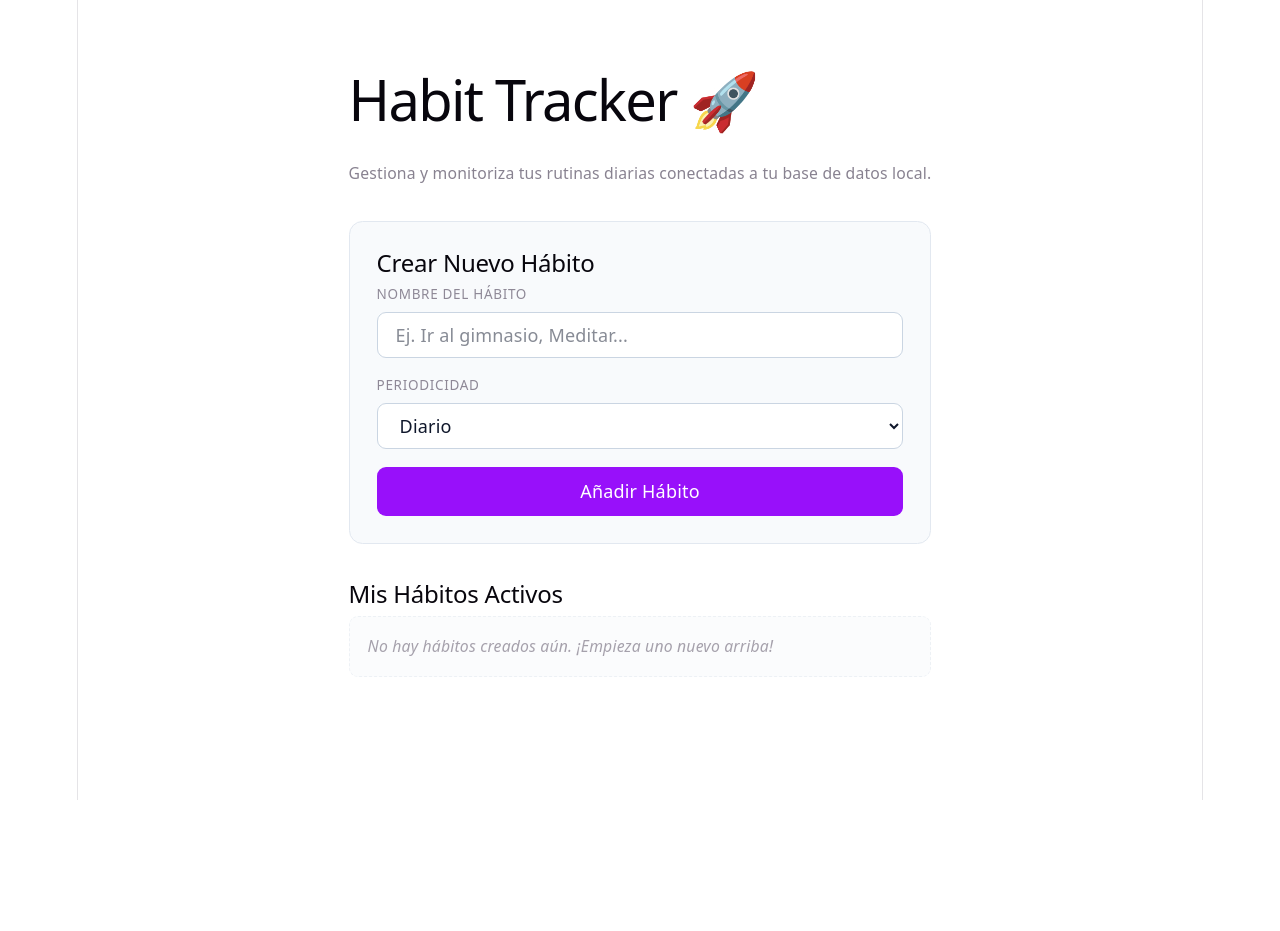
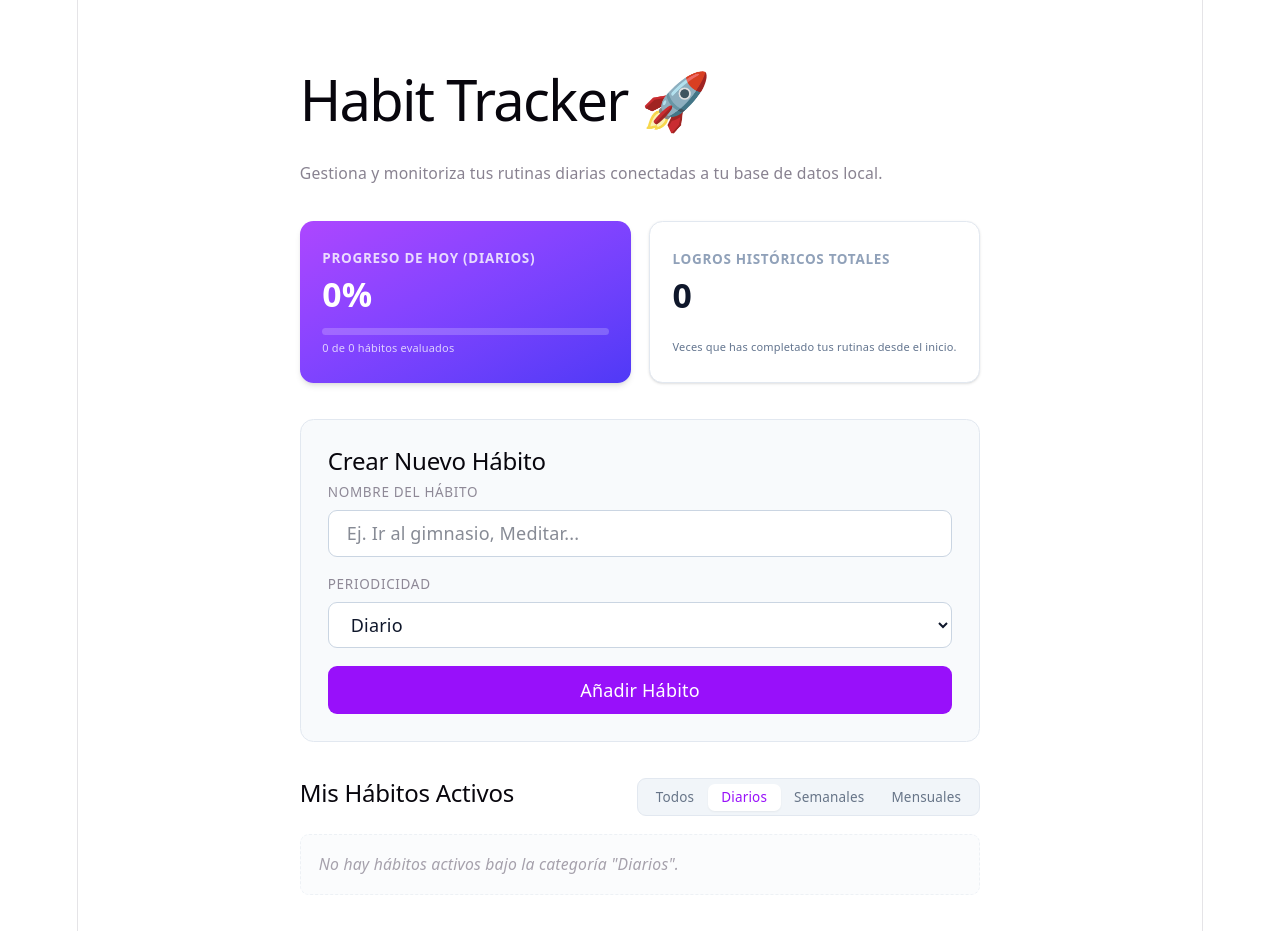
Before and after one commit to M1nguS1/habit-tracker-desktop, a React (Vite) app: page / in a window 1280 px wide. Before the commit the page ends 800 px from the top, so only its background shows below. Built offline with nearby package versions, Linux system fonts and the light colour scheme.

Commit message:
feat: implementar estadisticas basicas con filtro segun periodicidad

```diff
--- a/electron/main.ts
+++ b/electron/main.ts
@@ -92,6 +92,23 @@ app.whenReady().then(() => {
     }
   })
 
+  // Canal para OBTENER estadisticas de completado por tarea
+  ipcMain.handle('db:get-stats', () => {
+    try {
+      // Contamos cuántas filas totales existen en el historial de completados
+      const stmt = db.prepare('SELECT COUNT(*) as total FROM task_completions')
+      const row = stmt.get() as { total: number }
+
+      return {
+        success: true,
+        totalCompletions: row.total
+      }
+    } catch (error: any) {
+      console.error('Error al calcular estadísticas en la DB:', error)
+      return { success: false, totalCompletions: 0, error: error.message }
+    }
+  })
+
   createWindow()
 
   app.on('activate', () => {
--- a/electron/preload.ts
+++ b/electron/preload.ts
@@ -12,11 +12,14 @@ contextBridge.exposeInMainWorld('api', {
   // Borrar una tarea por su ID
   deleteTask: (id: number) => ipcRenderer.invoke('db:delete-task', id),
 
-  // Marcar o desmarcar una tarea como completada para una fecha específica
+  // Gestionar el guardado/borrado del check diario
   toggleTask: (taskId: number, date: string, isCompleted: boolean) =>
     ipcRenderer.invoke('db:toggle-task', { taskId, date, isCompleted }),
 
-  // Solicitar la lista de IDs de tareas completadas en una fecha específica
+  // Traer los IDs de las tareas completadas en una fecha específica
   getCompletionsByDate: (date: string) =>
     ipcRenderer.invoke('db:get-completions-date', date),
+
+  // Solicitar el recuento total de hábitos completados históricamente
+  getStats: () => ipcRenderer.invoke('db:get-stats'),
 });
--- a/src/App.tsx
+++ b/src/App.tsx
@@ -7,7 +7,6 @@ interface Task {
   periodicity: string;
 }
 
-// 1. Declaración de tipos actualizada para el puente IPC
 declare global {
   interface Window {
     api: {
@@ -16,11 +15,11 @@ declare global {
       deleteTask: (id: number) => Promise<{ success: boolean }>;
       toggleTask: (taskId: number, date: string, isCompleted: boolean) => Promise<{ success: boolean }>;
       getCompletionsByDate: (date: string) => Promise<number[]>;
+      getStats: () => Promise<{ success: boolean; totalCompletions: number }>;
     };
   }
 }
 
-// Helper para obtener la fecha de hoy en formato local YYYY-MM-DD
 const getTodayString = () => {
   const today = new Date();
   const year = today.getFullYear();
@@ -33,14 +32,21 @@ function App() {
   const [tasks, setTasks] = useState<Task[]>([]);
   const [name, setName] = useState('');
   const [periodicity, setPeriodicity] = useState('daily');
+  const [completedToday, setCompletedToday] = useState<number[]>([]);
+  const [totalCompletions, setTotalCompletions] = useState(0);
 
-  // 2. Nuevo Estado: Almacena los IDs de las tareas que ya se hicieron HOY
-  const [completedToday, setCompletedToday] = useState<number[]>([]);
+  // NUEVO ESTADO: Filtro de vista ('all', 'daily', 'weekly', 'monthly')
+  const [filter, setFilter] = useState('daily'); // Por defecto iniciamos en 'daily' para no distorsionar el día
 
-  // Guardamos el string de la fecha de hoy de forma estática
   const todayStr = getTodayString();
 
-  // 3. Efecto de carga inicial modificado: trae tareas y sus estados de hoy
+  const refreshStats = async () => {
+    const stats = await window.api.getStats();
+    if (stats.success) {
+      setTotalCompletions(stats.totalCompletions);
+    }
+  };
+
   useEffect(() => {
     async function loadData() {
       const existingTasks = await window.api.getTasks();
@@ -48,11 +54,12 @@ function App() {
 
       const completedIds = await window.api.getCompletionsByDate(todayStr);
       setCompletedToday(completedIds);
+
+      await refreshStats();
     }
     loadData();
   }, [todayStr]);
 
-  // Manejar el envío del formulario hacia SQLite
   const handleSubmit = async (e: React.FormEvent) => {
     e.preventDefault();
     if (!name.trim()) return;
@@ -65,32 +72,42 @@ function App() {
     }
   };
 
-  // Ejecutar la eliminación del hábito por su ID
   const handleDelete = async (id: number) => {
     const result = await window.api.deleteTask(id);
     if (result.success) {
       const updatedTasks = await window.api.getTasks();
       setTasks(updatedTasks);
-      // Limpiamos también el ID del estado diario por si se borra estando completada hoy
       setCompletedToday(prev => prev.filter(taskId => taskId !== id));
+      await refreshStats();
     }
   };
 
-  // 4. NUEVA FUNCIÓN: Gestionar el cambio del checkbox en la base de datos y UI
   const handleToggle = async (id: number, isCurrentCompleted: boolean) => {
     const newStatus = !isCurrentCompleted;
     const result = await window.api.toggleTask(id, todayStr, newStatus);
 
     if (result.success) {
       if (newStatus) {
-        // Añadir ID al array si se marcó
         setCompletedToday(prev => [...prev, id]);
       } else {
-        // Remover ID del array si se desmarcó
         setCompletedToday(prev => prev.filter(taskId => taskId !== id));
       }
+      await refreshStats();
     }
   };
+
+  // 1. FILTRADO DE TAREAS EN TIEMPO REAL
+  const filteredTasks = tasks.filter(task => {
+    if (filter === 'all') return true;
+    return task.periodicity === filter;
+  });
+
+  // 2. CÁLCULO DE PROGRESO CORREGIDO (Solo evalúa los hábitos que pasan el filtro)
+  const filteredCompletedToday = filteredTasks.filter(task => completedToday.includes(task.id));
+
+  const todayPercentage = filteredTasks.length > 0
+    ? Math.round((filteredCompletedToday.length / filteredTasks.length) * 100)
+    : 0;
 
   return (
     <div className="p-8 max-w-2xl mx-auto text-left">
@@ -102,6 +119,41 @@ function App() {
           Gestiona y monitoriza tus rutinas diarias conectadas a tu base de datos local.
         </p>
       </header>
+
+      {/* PANEL DE ESTADÍSTICAS VISUALES DINÁMICAS */}
+      <section className="grid grid-cols-1 sm:grid-cols-2 gap-4 mb-8">
+        {/* Tarjeta 1: Progreso Basado en el Filtro */}
+        <div className="bg-gradient-to-br from-purple-500 to-indigo-600 p-5 rounded-xl text-white shadow-md">
+          <span className="text-xs font-semibold uppercase tracking-wider opacity-80">
+            Progreso de Hoy ({filter === 'all' ? 'Todos' : filter === 'daily' ? 'Diarios' : filter === 'weekly' ? 'Semanales' : 'Mensuales'})
+          </span>
+          <div className="text-3xl font-bold mt-1">{todayPercentage}%</div>
+          <div className="w-full bg-white/20 h-1.5 rounded-full mt-3 overflow-hidden">
+            <div
+              className="bg-white h-full transition-all duration-300"
+              style={{ width: `${todayPercentage}%` }}
+            ></div>
+          </div>
+          <p className="text-[11px] opacity-75 mt-2">
+            {filteredCompletedToday.length} de {filteredTasks.length} hábitos evaluados
+          </p>
+        </div>
+
+        {/* Tarjeta 2: Historial Global Inalterado */}
+        <div className="bg-white dark:bg-slate-950 p-5 rounded-xl border border-slate-200 dark:border-slate-800 shadow-sm flex flex-col justify-between">
+          <div>
+            <span className="text-xs font-semibold uppercase tracking-wider text-slate-400 dark:text-slate-500">
+              Logros Históricos Totales
+            </span>
+            <div className="text-3xl font-bold mt-1 text-slate-900 dark:text-slate-100">
+              {totalCompletions}
+            </div>
+          </div>
+          <p className="text-[11px] text-slate-500 dark:text-slate-400 mt-2">
+            Veces que has completado tus rutinas desde el inicio.
+          </p>
+        </div>
+      </section>
 
       {/* Formulario de Creación */}
       <section className="bg-slate-50 dark:bg-slate-900/50 p-6 rounded-xl border border-slate-200 dark:border-slate-800 mb-8">
@@ -146,20 +198,49 @@ function App() {
         </form>
       </section>
 
-      {/* Listado de Tareas */}
+      {/* SECCIÓN DE HÁBITOS CON FILTRO INTERACTIVO */}
       <section>
-        <h2 className="text-xl font-semibold mb-4 text-slate-900 dark:text-slate-100">
-          Mis Hábitos Activos
-        </h2>
+        <div className="flex flex-col sm:flex-row sm:justify-between sm:items-center gap-4 mb-4">
+          <h2 className="text-xl font-semibold text-slate-900 dark:text-slate-100">
+            Mis Hábitos Activos
+          </h2>
 
-        {tasks.length === 0 ? (
-          <p className="text-sm opacity-60 italic p-4 bg-slate-100/50 dark:bg-slate-900/30 rounded-lg border border-dashed border-slate-200 dark:border-slate-800">
-            No hay hábitos creados aún. ¡Empieza uno nuevo arriba!
+          {/* Selector de filtros con diseño encapsulado */}
+          <div className="flex bg-slate-100 dark:bg-slate-900 p-1 rounded-lg border border-slate-200 dark:border-slate-800 self-start sm:self-auto">
+            <button
+              onClick={() => setFilter('all')}
+              className={`px-3 py-1 text-xs font-medium rounded-md transition-all cursor-pointer ${filter === 'all' ? 'bg-white dark:bg-slate-800 text-purple-600 shadow-xs' : 'text-slate-600 dark:text-slate-400 opacity-80'}`}
+            >
+              Todos
+            </button>
+            <button
+              onClick={() => setFilter('daily')}
+              className={`px-3 py-1 text-xs font-medium rounded-md transition-all cursor-pointer ${filter === 'daily' ? 'bg-white dark:bg-slate-800 text-purple-600 shadow-xs' : 'text-slate-600 dark:text-slate-400 opacity-80'}`}
+            >
+              Diarios
+            </button>
+            <button
+              onClick={() => setFilter('weekly')}
+              className={`px-3 py-1 text-xs font-medium rounded-md transition-all cursor-pointer ${filter === 'weekly' ? 'bg-white dark:bg-slate-800 text-purple-600 shadow-xs' : 'text-slate-600 dark:text-slate-400 opacity-80'}`}
+            >
+              Semanales
+            </button>
+            <button
+              onClick={() => setFilter('monthly')}
+              className={`px-3 py-1 text-xs font-medium rounded-md transition-all cursor-pointer ${filter === 'monthly' ? 'bg-white dark:bg-slate-800 text-purple-600 shadow-xs' : 'text-slate-600 dark:text-slate-400 opacity-80'}`}
+            >
+              Mensuales
+            </button>
+          </div>
+        </div>
+
+        {filteredTasks.length === 0 ? (
+          <p className="text-sm opacity-60 italic p-4 bg-slate-100/50 dark:bg-slate-100/30 rounded-lg border border-dashed border-slate-200 dark:border-slate-800">
+            No hay hábitos activos bajo la categoría "{filter === 'all' ? 'Todos' : filter === 'daily' ? 'Diarios' : filter === 'weekly' ? 'Semanales' : 'Mensuales'}".
           </p>
         ) : (
           <ul className="space-y-2 p-0 list-none">
-            {tasks.map((task) => {
-              // Comprobamos si el ID del hábito está en nuestra lista de completados de hoy
+            {filteredTasks.map((task) => {
               const isCompleted = completedToday.includes(task.id);
 
               return (
@@ -172,16 +253,14 @@ function App() {
                   }`}
                 >
                   <div className="flex items-center gap-4">
-                    {/* Checkbox Interactiva */}
                     <input
                       type="checkbox"
                       checked={isCompleted}
                       onChange={() => handleToggle(task.id, isCompleted)}
-                      className="w-5 height-5 rounded border-slate-300 dark:border-slate-700 text-purple-600 focus:ring-purple-500 cursor-pointer accent-purple-600"
+                      className="w-5 h-5 rounded border-slate-300 dark:border-slate-700 text-purple-600 focus:ring-purple-500 cursor-pointer accent-purple-600"
                     />
 
                     <div className="flex flex-col gap-1">
-                      {/* Texto dinámico: añade un tachado si está hecho */}
                       <strong className={`font-medium transition-all text-slate-900 dark:text-slate-100 ${
                         isCompleted ? 'line-through text-slate-400 dark:text-slate-500' : ''
                       }`}>
@@ -195,7 +274,7 @@ function App() {
 
                   <button
                     onClick={() => handleDelete(task.id)}
-                    className="text-xs font-medium text-red-500 hover:text-red-700 hover:bg-red-50 dark:hover:bg-red-950/30 px-3 py-1.5 rounded-lg border border-transparent hover:border-red-200 dark:hover:border-red-900/50 transition-all cursor-pointer"
+                    className="text-xs font-medium text-red-500 hover:text-red-700 hover:bg-red-50 dark:hover:bg-red-950/30 px-3 py-1.5 rounded-lg border border-transparent hover:border-red-200 dark:hover:border-red-200 transition-all cursor-pointer"
                     title="Eliminar hábito"
                   >
                     Eliminar
```
